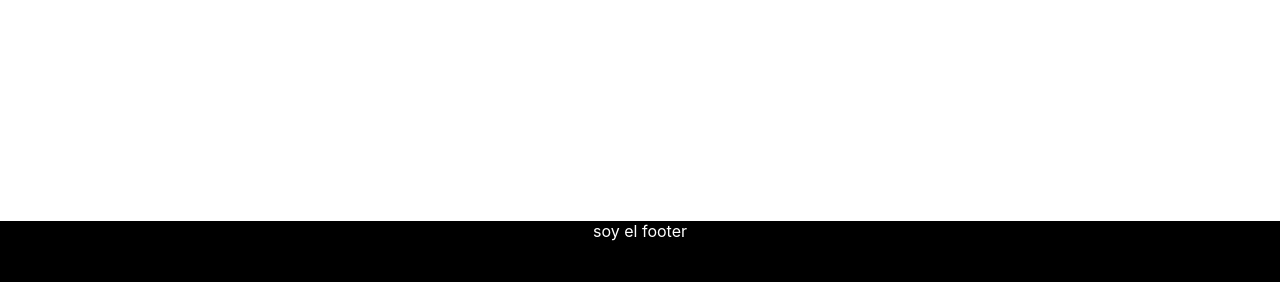
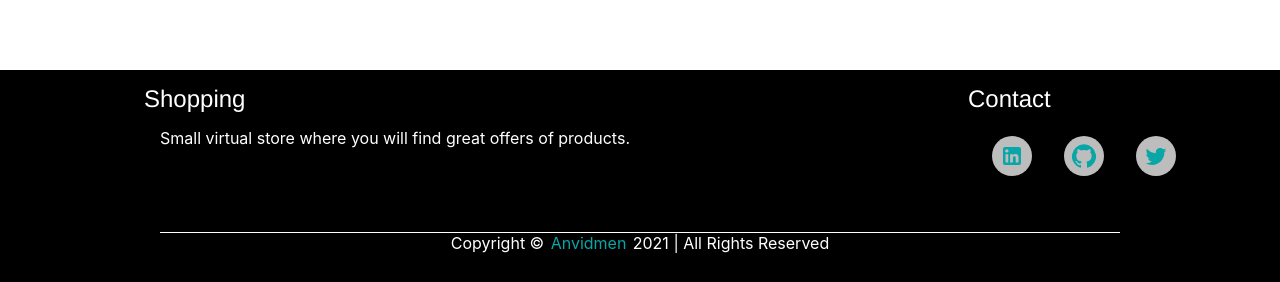
Before and after one commit to anvidmen/online-shop, a React (Create React App) app: page / in a window 1280 px wide. Shown: the part 515-797 px from the top of the page. Built offline with nearby package versions, Linux system fonts and the light colour scheme.

Commit message:
fix footer

```diff
--- a/src/components/layout/Footer/Footer.js
+++ b/src/components/layout/Footer/Footer.js
@@ -1,9 +1,34 @@
 import React from 'react'
-import { StyledFooter } from './styles'
+import { Avatar, Link } from '@material-ui/core'
+import LinkedInIcon from '@material-ui/icons/LinkedIn'
+import GitHubIcon from '@material-ui/icons/GitHub'
+import TwitterIcon from '@material-ui/icons/Twitter'
+import { Container, Information, Row, StyledFooter } from './styles'
+
 const Footer = () => {
   return (
     <StyledFooter>
-      soy el footer
+      <Container>
+        <Information>
+          <div>
+            <h2>Shopping</h2>
+            <Information>
+              <p>Small virtual store where you will find great offers of products.</p>
+            </Information>
+          </div>
+          <div>
+            <h2>Contact</h2>
+            <Information>
+              <Link href='https://www.linkedin.com/in/juan-om'><Avatar><LinkedInIcon /></Avatar></Link>
+              <Link href='https://github.com/anvidmen'><Avatar><GitHubIcon /></Avatar></Link>
+              <Link href='https://twitter.com/JuanDaOm'><Avatar><TwitterIcon /></Avatar></Link>
+            </Information>
+          </div>
+        </Information>
+        <Row>
+          Copyright © <Link href='https://anvidmen.netlify.app/'>Anvidmen</Link>{new Date().getFullYear()} | All Rights Reserved
+        </Row>
+      </Container>
     </StyledFooter>
   )
 }
--- a/src/components/layout/Footer/styles.js
+++ b/src/components/layout/Footer/styles.js
@@ -5,11 +5,9 @@ export const StyledFooter = styled.footer`
     display: flex;
     justify-content: center;
     width: 100%;
-    height: 4rem;
     bottom: 0;
     background-color: ${Colors.bgColor};
     color: ${Colors.fontColor};
-
 
     @media only screen and (max-width: 468px) {
         display: flex;
@@ -18,3 +16,57 @@ export const StyledFooter = styled.footer`
 
     }
 `
+
+export const Container = styled.div`
+    display: block;
+    margin: 0;
+    width: 80%
+`
+
+export const Information = styled.div`
+    display: flex;
+    justify-content: space-between;
+    width: 100%;
+    margin: 1rem;
+
+    & h2 {
+        font: normal normal normal 24px/26px Helvetica Neue;
+    };
+
+    & > a {
+        margin: 0.5rem;
+        color: inherit;
+
+        & > div {
+            color: ${Colors.bgHead};
+
+            &:hover {
+                color: black
+            }
+        }
+    };
+
+     @media only screen and (max-width: 468px) {
+        display: flex;
+        flex-wrap: wrap;
+        justify-content: center;
+    }
+`
+
+export const Row = styled.div`
+    display: flex;
+    justify-content: center;
+    margin: 2rem;
+    border-top: 1px solid white;
+
+    & > a {
+        margin: 0 0.4rem;
+        color: ${Colors.bgHead}
+    };
+
+     @media only screen and (max-width: 468px) {
+        display: flex;
+        flex-wrap: wrap;
+        justify-content: center;
+    }
+`
```
